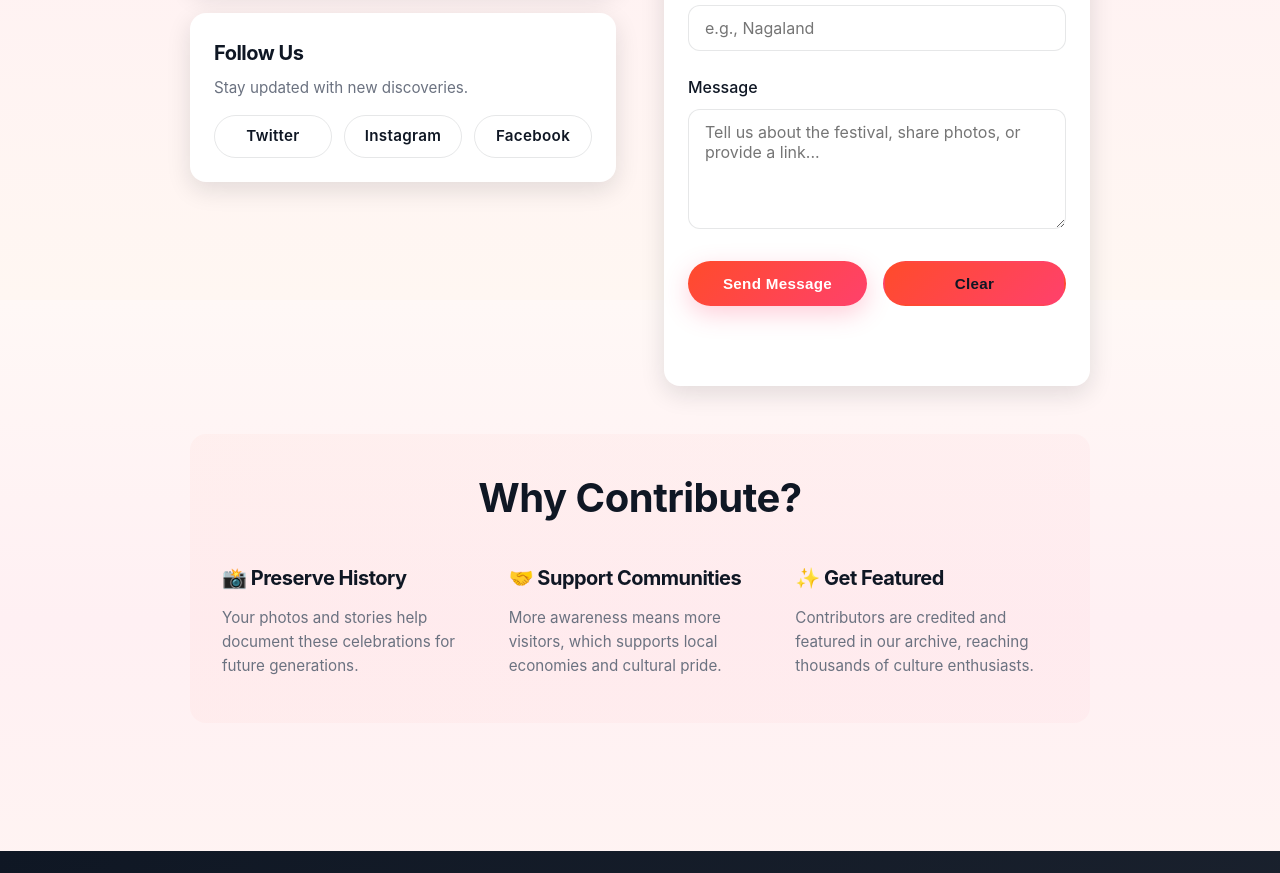
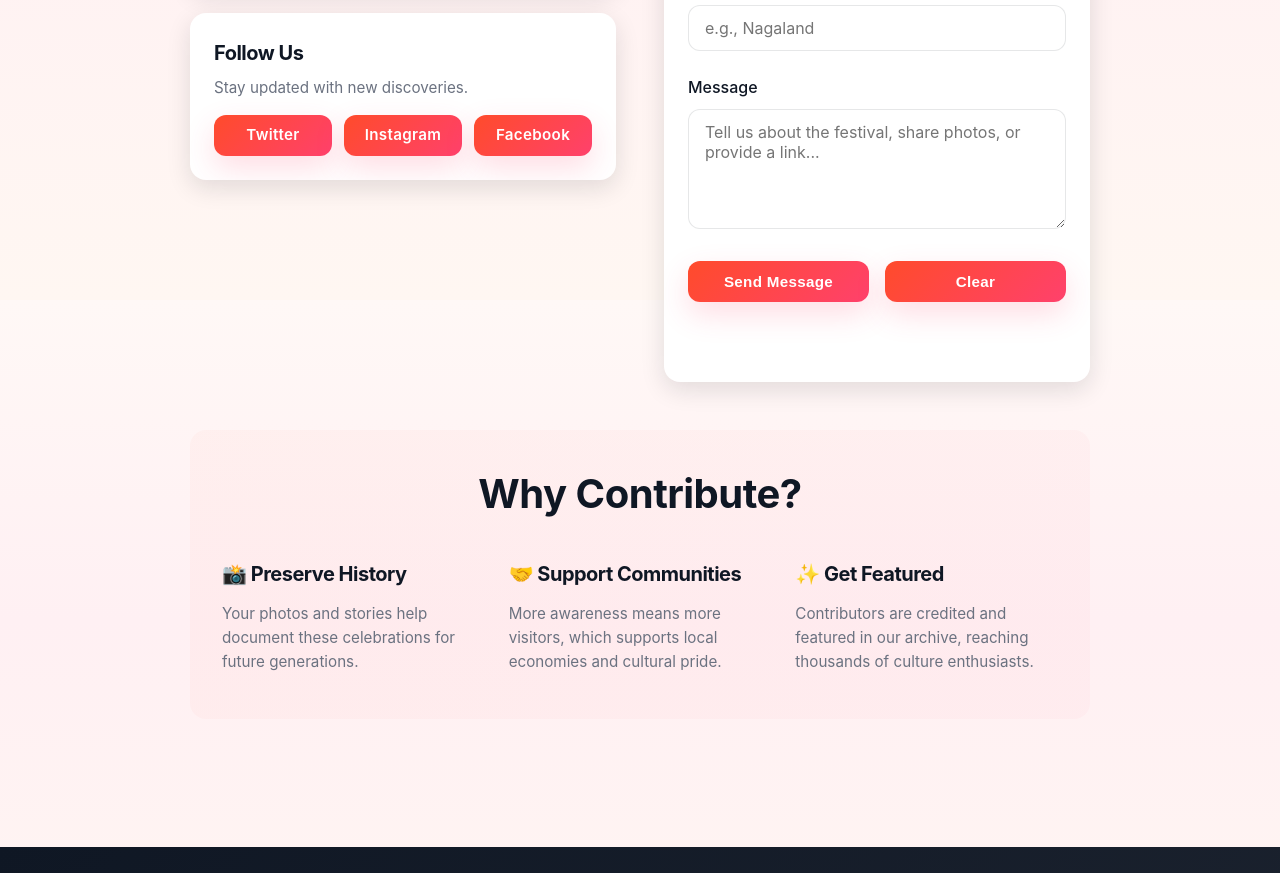
Before and after one commit to yuvrajkukade/lost_festival2, a plain HTML site: page lostfestival/contact.html in a window 1280 px wide. Shown: the part 1300-2173 px from the top of the page. Drawn offline with Linux system fonts and the light colour scheme.

Commit message:
Make festival buttons use primary gradient and warm accents

```diff
--- a/lostfestival/css/style.css
+++ b/lostfestival/css/style.css
@@ -404,6 +404,35 @@ p {
   text-align: center;
 }
 
+/* Make festival buttons colorful and prominent */
+.card .btn,
+.grid .btn,
+.featured .btn {
+  background: var(--gradient-primary);
+  color: white;
+  border: none;
+  padding: 0.75rem 1rem;
+  border-radius: 12px;
+  box-shadow: 0 12px 30px rgba(255, 65, 108, 0.18);
+  transition: transform 0.22s ease, box-shadow 0.22s ease, opacity 0.22s ease;
+  display: inline-block;
+}
+
+.card .btn:hover,
+.grid .btn:hover,
+.featured .btn:hover {
+  transform: translateY(-4px);
+  box-shadow: 0 20px 48px rgba(255, 65, 108, 0.24);
+  opacity: 0.98;
+}
+
+/* Ensure any btn-outline inside a card becomes a filled festival CTA */
+.card .btn.btn-outline {
+  background: var(--gradient-primary);
+  color: white;
+  border: none;
+}
+
 /* Grid */
 .grid {
   display: grid;
```
